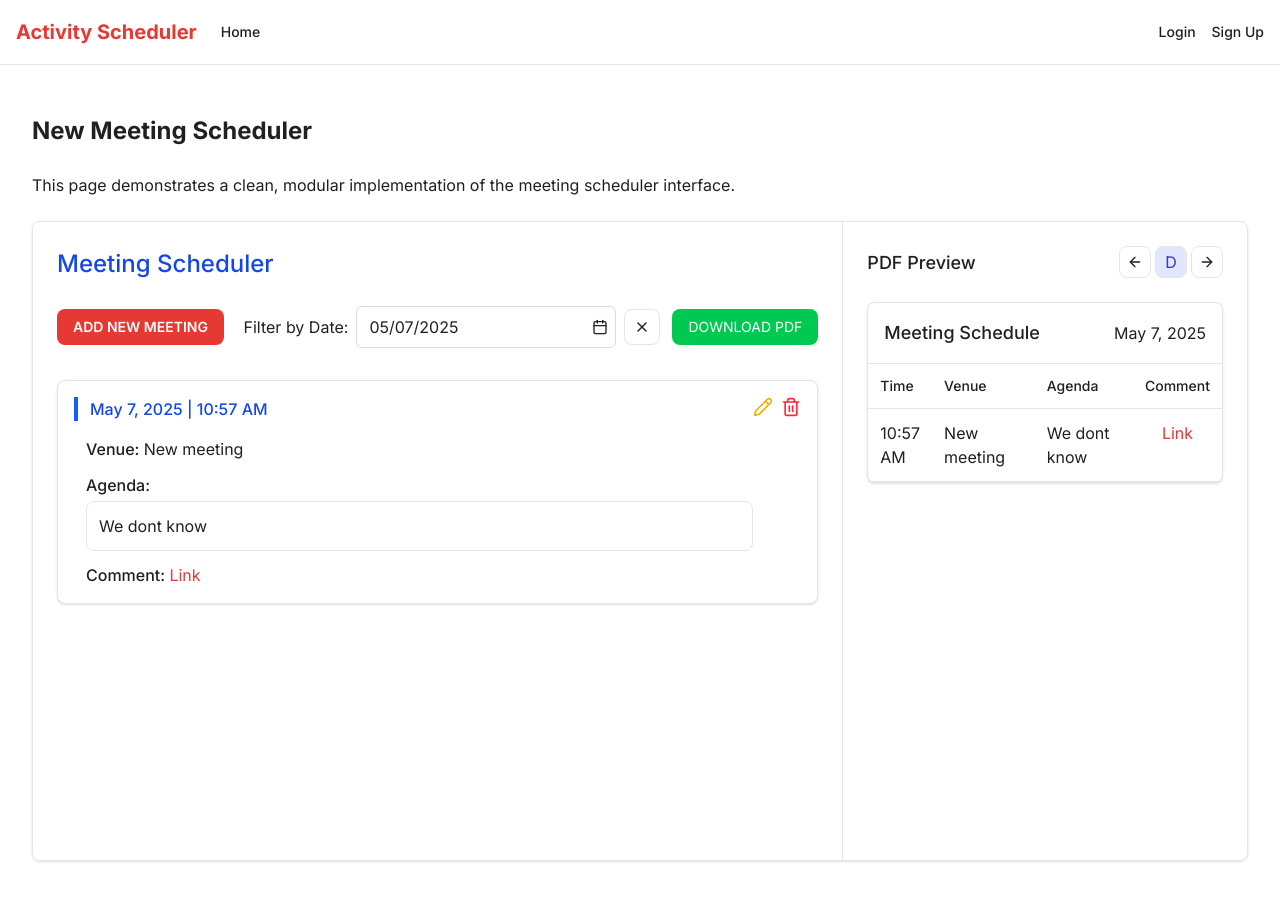
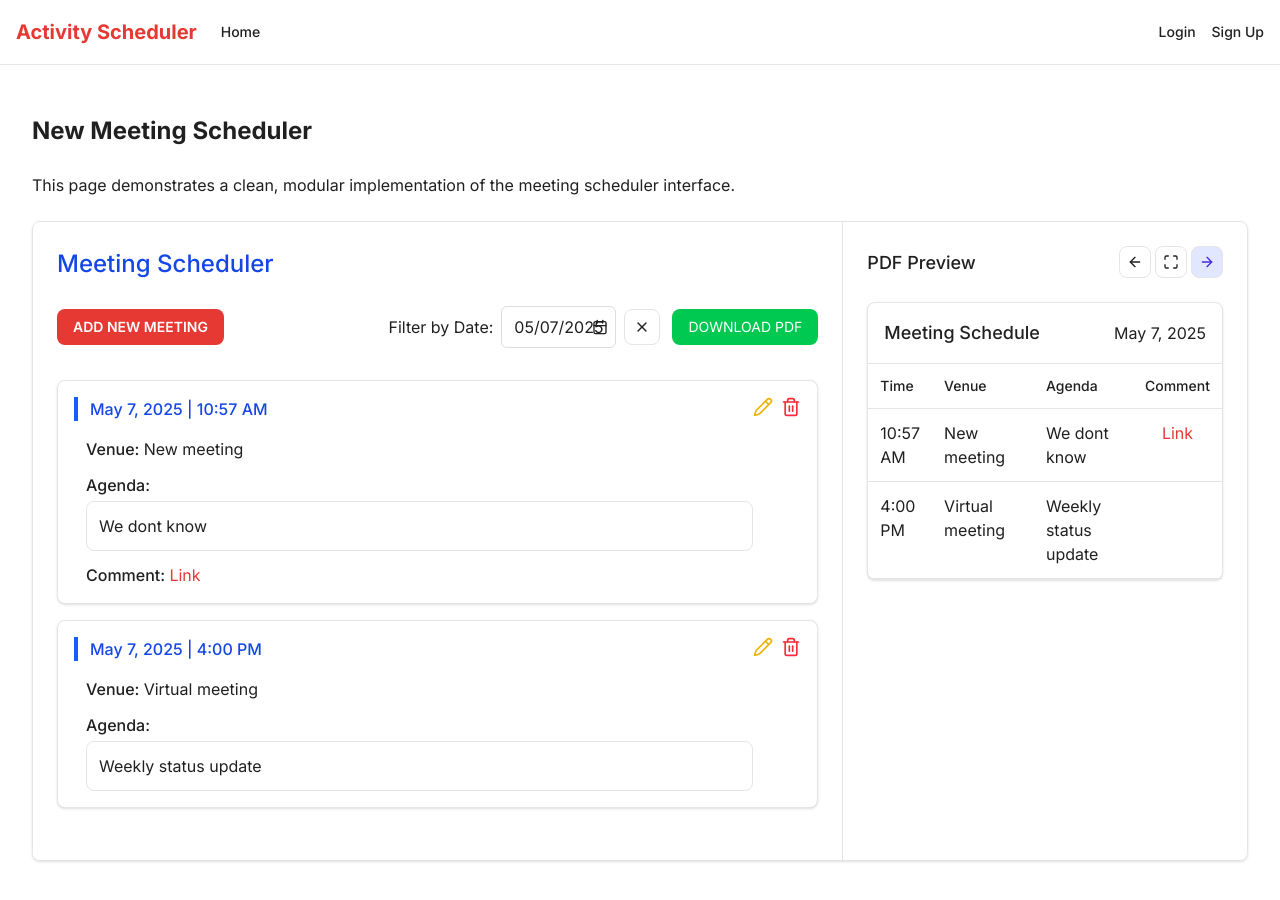
Before and after one commit to Karikari1234/activity-scheduler, a Next.js app: page /schedules/new-scheduler in a window 1280 px wide. Shown: the top 900 px of the page. Built offline with nearby package versions, Linux system fonts and the light colour scheme; no server answers.

Commit message:
Date picker added + pdf preview connected

```diff
--- a/src/app/layout.tsx
+++ b/src/app/layout.tsx
@@ -1,6 +1,7 @@
 import type { Metadata } from "next";
 import { Inter } from "next/font/google";
 import "./globals.css";
+import "react-day-picker/dist/style.css";
 import Link from "next/link";
 import { createClient } from "@/utils/supabase/server";
 import LogoutButton from "./components/LogoutButton";
--- a/src/app/schedules/new-scheduler/MeetingManagerPanel.tsx
+++ b/src/app/schedules/new-scheduler/MeetingManagerPanel.tsx
@@ -3,26 +3,39 @@
 
 import React, { useState } from 'react';
 import { Calendar, X } from 'lucide-react';
+import { format } from 'date-fns';
+import { Popover, PopoverContent, PopoverTrigger } from '@radix-ui/react-popover';
+import { DayPicker } from 'react-day-picker';
 import MeetingCard from './components/MeetingCard';
 import MeetingFormModal from './components/MeetingFormModal';
 
-const MeetingManagerPanel = () => {
-  const [filterDate, setFilterDate] = useState<string>('05/07/2025');
+interface MeetingManagerPanelProps {
+  filterDate: string;
+  setFilterDate: (date: string) => void;
+  meetings: any[];
+  updateMeetings: (meetings: any[]) => void;
+}
+
+const MeetingManagerPanel: React.FC<MeetingManagerPanelProps> = ({
+  filterDate,
+  setFilterDate,
+  meetings: initialMeetings,
+  updateMeetings
+}) => {
+  const [calendarOpen, setCalendarOpen] = useState(false);
   const [isModalOpen, setIsModalOpen] = useState(false);
   const [editingMeeting, setEditingMeeting] = useState<any>(null);
-  const [meetings, setMeetings] = useState<any[]>([
-    {
-      id: '1',
-      date: 'May 7, 2025',
-      time: '10:57 AM',
-      venue: 'New meeting',
-      agenda: 'We dont know',
-      commentLink: 'https://example.com/comment'
-    }
-  ]);
 
   const handleClearFilter = () => {
     setFilterDate('');
+    setCalendarOpen(false);
+  };
+
+  const handleDateSelect = (date: Date | undefined) => {
+    if (date) {
+      setFilterDate(format(date, 'MM/dd/yyyy'));
+    }
+    setCalendarOpen(false);
   };
 
   const handleOpenAddModal = () => {
@@ -36,20 +49,26 @@ const MeetingManagerPanel = () => {
   };
 
   const handleSaveMeeting = (meetingData: any) => {
+    let updatedMeetings;
+
     if (editingMeeting) {
       // Update existing meeting
-      setMeetings(meetings.map(m =>
+      updatedMeetings = initialMeetings.map(m =>
         m.id === editingMeeting.id ? { ...meetingData, id: editingMeeting.id } : m
-      ));
+      );
     } else {
       // Add new meeting
-      setMeetings([...meetings, { ...meetingData, id: Date.now().toString() }]);
+      updatedMeetings = [...initialMeetings, { ...meetingData, id: Date.now().toString() }];
     }
+
+    // Update meetings in parent component
+    updateMeetings(updatedMeetings);
     setIsModalOpen(false);
   };
 
   const handleDeleteMeeting = (id: string) => {
-    setMeetings(meetings.filter(m => m.id !== id));
+    const updatedMeetings = initialMeetings.filter(m => m.id !== id);
+    updateMeetings(updatedMeetings);
   };
 
   return (
@@ -70,14 +89,26 @@ const MeetingManagerPanel = () => {
           <div className="flex items-center gap-2">
             <span className="text-text-secondary whitespace-nowrap">Filter by Date:</span>
             <div className="relative flex items-center">
-              <input
-                type="text"
-                className="input-text pr-8"
-                value={filterDate}
-                onChange={(e) => setFilterDate(e.target.value)}
-                placeholder="MM/DD/YYYY"
-              />
-              <Calendar className="absolute right-2 text-text-secondary w-4 h-4" />
+              <Popover open={calendarOpen} onOpenChange={setCalendarOpen}>
+                <PopoverTrigger asChild>
+                  <button
+                    type="button"
+                    className="input-text pr-8 flex items-center cursor-pointer text-left"
+                    onClick={() => setCalendarOpen(true)}
+                  >
+                    {filterDate || "Select date..."}
+                    <Calendar className="absolute right-2 text-text-secondary w-4 h-4" />
+                  </button>
+                </PopoverTrigger>
+                <PopoverContent className="p-0 bg-white border border-divider rounded-md shadow-md z-50">
+                  <DayPicker
+                    mode="single"
+                    selected={filterDate ? new Date(filterDate) : undefined}
+                    onSelect={handleDateSelect}
+                    className="p-3"
+                  />
+                </PopoverContent>
+              </Popover>
             </div>
             <button
               className="h-9 w-9 flex items-center justify-center border border-divider rounded-md bg-background text-xl"
@@ -96,12 +127,12 @@ const MeetingManagerPanel = () => {
 
       {/* Meeting List */}
       <div className="space-y-4">
-        {meetings.length === 0 ? (
+        {initialMeetings.length === 0 ? (
           <div className="text-center text-text-secondary py-12 border border-divider rounded-md bg-surface">
-            No meetings scheduled yet.
+            {filterDate ? 'No meetings scheduled for this date.' : 'No meetings scheduled yet.'}
           </div>
         ) : (
-          meetings.map(meeting => (
+          initialMeetings.map(meeting => (
             <MeetingCard
               key={meeting.id}
               meeting={meeting}
--- a/src/app/schedules/new-scheduler/MeetingSchedulerLayout.tsx
+++ b/src/app/schedules/new-scheduler/MeetingSchedulerLayout.tsx
@@ -1,52 +1,131 @@
-/* eslint-disable @typescript-eslint/no-unused-vars */
+/* eslint-disable */
 "use client";
 
-import React, { useState } from 'react';
-import MeetingManagerPanel from './MeetingManagerPanel';
-import PDFPreviewPanel from './PDFPreviewPanel';
+import React, { useState, useEffect } from "react";
+import MeetingManagerPanel from "./MeetingManagerPanel";
+import PDFPreviewPanel from "./PDFPreviewPanel";
+import { format, parse, isValid } from "date-fns";
 
 // Sample meeting data
 const sampleMeetings = [
   {
-    id: '1',
-    date: 'May 7, 2025',
-    time: '10:57 AM',
-    venue: 'New meeting',
-    agenda: 'We dont know',
-    commentLink: 'https://example.com/comment'
-  }
+    id: "1",
+    date: "May 7, 2025",
+    time: "10:57 AM",
+    venue: "New meeting",
+    agenda: "We dont know",
+    commentLink: "https://example.com/comment",
+  },
+  {
+    id: "2",
+    date: "May 8, 2025",
+    time: "2:30 PM",
+    venue: "Conference Room A",
+    agenda: "Project planning session",
+    commentLink: "https://example.com/project-notes",
+  },
+  {
+    id: "3",
+    date: "May 7, 2025",
+    time: "4:00 PM",
+    venue: "Virtual meeting",
+    agenda: "Weekly status update",
+    commentLink: "",
+  },
 ];
 
 // Main layout component
 const MeetingSchedulerLayout = () => {
-  const [viewState, setViewState] = useState<"default" | "full-preview" | "collapsed-preview">("default");
-  const [selectedDate, setSelectedDate] = useState<string>("May 7, 2025");
+  const [viewState, setViewState] = useState<
+    "default" | "full-preview" | "collapsed-preview"
+  >("default");
+  const [filterDate, setFilterDate] = useState<string>("05/07/2025");
   const [meetings, setMeetings] = useState(sampleMeetings);
+  const [filteredMeetings, setFilteredMeetings] = useState(sampleMeetings);
+  const [formattedSelectedDate, setFormattedSelectedDate] =
+    useState<string>("May 7, 2025");
+
+  // Filter meetings when filterDate changes
+  useEffect(() => {
+    if (!filterDate) {
+      // If no filter date, show all meetings
+      setFilteredMeetings(meetings);
+      setFormattedSelectedDate("");
+      return;
+    }
+
+    try {
+      // Parse the filter date (MM/DD/YYYY) to a Date object
+      const dateObj = parse(filterDate, "MM/dd/yyyy", new Date());
+
+      if (isValid(dateObj)) {
+        // Format the date in the display format for the PDF preview
+        const formattedDate = format(dateObj, "MMMM d, yyyy");
+        setFormattedSelectedDate(formattedDate);
+
+        // Filter the meetings to only include those on the selected date
+        const filtered = meetings.filter(
+          (meeting) => meeting.date === formattedDate
+        );
+        setFilteredMeetings(filtered);
+      }
+    } catch (error) {
+      console.error("Failed to parse date", error);
+      setFilteredMeetings([]);
+    }
+  }, [filterDate, meetings]);
+
+  // Handler for adding/updating meetings
+  const handleUpdateMeetings = (
+    updatedMeetings: React.SetStateAction<
+      {
+        id: string;
+        date: string;
+        time: string;
+        venue: string;
+        agenda: string;
+        commentLink: string;
+      }[]
+    >
+  ) => {
+    setMeetings(updatedMeetings);
+  };
 
   return (
     <div className="flex w-full min-h-[calc(100vh-10rem)] border border-divider rounded-md overflow-hidden shadow-sm">
       {/* Left panel - Meeting Manager (2/3 width) */}
-      <div className={`transition-all duration-300 ease-in-out ${
+      <div
+        className={`transition-all duration-300 ease-in-out ${
           viewState === "full-preview"
             ? "w-0 opacity-0 overflow-hidden"
             : viewState === "collapsed-preview"
             ? "w-full"
             : "w-2/3"
-      }`}>
-        <MeetingManagerPanel />
+        }`}
+      >
+        <MeetingManagerPanel
+          filterDate={filterDate}
+          setFilterDate={setFilterDate}
+          meetings={filteredMeetings}
+          updateMeetings={handleUpdateMeetings}
+        />
       </div>
 
       {/* Right panel - PDF Preview (1/3 width) */}
-      <div className={`transition-all duration-300 ease-in-out ${
+      <div
+        className={`transition-all duration-300 ease-in-out ${
           viewState === "full-preview"
             ? "w-full"
             : viewState === "collapsed-preview"
             ? "w-0 opacity-0 overflow-hidden"
             : "w-1/3"
-      } bg-surface border-l border-divider`}>
+        } bg-surface border-l border-divider`}
+      >
         <PDFPreviewPanel
-          selectedDate={selectedDate}
-          meetings={meetings}
+          selectedDate={formattedSelectedDate}
+          meetings={filteredMeetings}
+          setViewState={setViewState}
+          viewState={viewState}
         />
       </div>
     </div>
--- a/src/app/schedules/new-scheduler/PDFPreviewPanel.tsx
+++ b/src/app/schedules/new-scheduler/PDFPreviewPanel.tsx
@@ -7,19 +7,15 @@ import { ArrowLeft, ArrowRight, Maximize } from "lucide-react";
 interface PDFPreviewProps {
   selectedDate?: string;
   meetings?: any[];
+  viewState: "default" | "full-preview" | "collapsed-preview";
+  setViewState: (state: "default" | "full-preview" | "collapsed-preview") => void;
 }
 
 const PDFPreviewPanel: React.FC<PDFPreviewProps> = ({
-  selectedDate = "May 7, 2025",
-  meetings = [
-    {
-      id: "1",
-      time: "10:57 AM",
-      venue: "New meeting",
-      agenda: "We dont know",
-      commentLink: "https://example.com",
-    },
-  ],
+  selectedDate,
+  meetings = [],
+  viewState,
+  setViewState
 }) => {
   return (
     <div className="h-full p-6 bg-surface">
@@ -32,20 +28,23 @@ const PDFPreviewPanel: React.FC<PDFPreviewProps> = ({
         {/* View controls */}
         <div className="flex gap-1">
           <button
-            className="h-8 w-8 flex items-center justify-center border border-divider rounded-md bg-background hover:bg-hover"
+            onClick={() => setViewState("collapsed-preview")}
+            className={`h-8 w-8 flex items-center justify-center border border-divider rounded-md hover:bg-hover ${viewState === "collapsed-preview" ? "bg-indigo-100 text-indigo-700" : "bg-background"}`}
             title="Collapse preview"
           >
             <ArrowLeft className="w-4 h-4" />
           </button>
           <button
-            className="h-8 w-8 flex items-center justify-center border border-divider rounded-md bg-background hover:bg-hover bg-indigo-100 text-indigo-700"
+            onClick={() => setViewState("full-preview")}
+            className={`h-8 w-8 flex items-center justify-center border border-divider rounded-md hover:bg-hover ${viewState === "full-preview" ? "bg-indigo-100 text-indigo-700" : "bg-background"}`}
             title="Full screen"
           >
-            D
+            <Maximize className="w-4 h-4" />
           </button>
           <button
-            className="h-8 w-8 flex items-center justify-center border border-divider rounded-md bg-background hover:bg-hover"
-            title="Expand preview"
+            onClick={() => setViewState("default")}
+            className={`h-8 w-8 flex items-center justify-center border border-divider rounded-md hover:bg-hover ${viewState === "default" ? "bg-indigo-100 text-indigo-700" : "bg-background"}`}
+            title="Default view"
           >
             <ArrowRight className="w-4 h-4" />
           </button>
```
Also changed, not shown: ai_instructions/instructions.md (+1 -1 lines), src/app/globals.css (+27 -0 lines), src/app/schedules/new-scheduler/components/MeetingFormModal.tsx (+142 -40 lines), 1 other file (tests, documents, lock files or other folders). Lines whose indentation alone changed are shown as unchanged.
